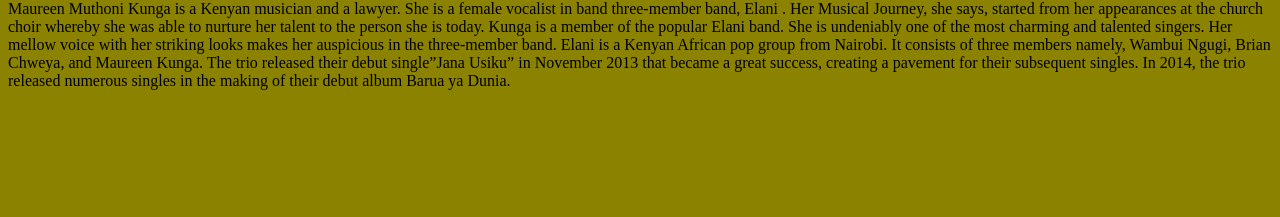
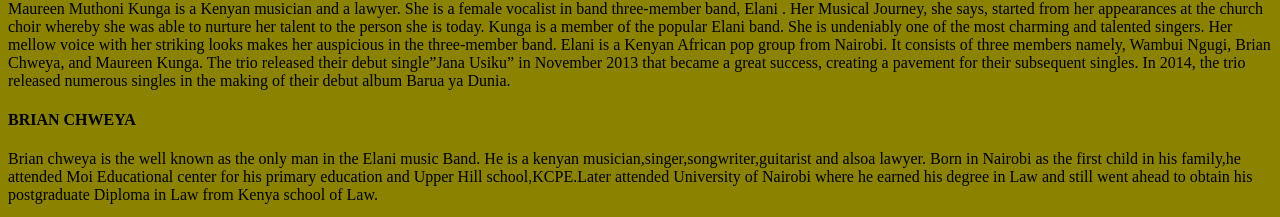
Before and after one commit to easthermutheumwengei/-Favorite-Band, a plain HTML site: page index.html in a window 1280 px wide. Shown: the part 2444-2661 px from the top of the page. Before the commit the page ends 2550 px from the top, so only its background shows below. Drawn offline with Linux system fonts and the light colour scheme; grey boxes are pictures that could not be loaded.

Commit message:
update html header

```diff
--- a/index.html
+++ b/index.html
@@ -53,8 +53,8 @@ Elani appears to be my favorite band because of their unique storylines,soothing
         The trio released their debut single”Jana Usiku” in November 2013 that became a great success, creating a
         pavement for their subsequent singles. In 2014, the trio released numerous singles in the making of their debut
         album Barua ya Dunia.</P></div>
-    <!-- <h3><strong>BRIAN CHWEYA</strong></h3> -->
-    <!-- <P>Brian chweya is the well known as the only man in the Elani music Band. He is a kenyan musician,singer,songwriter,guitarist and alsoa lawyer. Born in Nairobi as the first child in his family,he attended Moi Educational center for his primary education and Upper Hill school,KCPE.Later attended University of Nairobi where he earned his degree in Law and still went ahead to obtain his postgraduate Diploma in Law from Kenya school of Law.</P>
+    <h4><strong>BRIAN CHWEYA</strong></h4>
+    <P>Brian chweya is the well known as the only man in the Elani music Band. He is a kenyan musician,singer,songwriter,guitarist and alsoa lawyer. Born in Nairobi as the first child in his family,he attended Moi Educational center for his primary education and Upper Hill school,KCPE.Later attended University of Nairobi where he earned his degree in Law and still went ahead to obtain his postgraduate Diploma in Law from Kenya school of Law.</P>
    <img src="http://nairobiwire.com/wp-content/uploads/2016/05/bryan.jpg" alt="Brian Chweya">
     <h3><strong>WAMBUI NGUGI</strong></h3>
    <P>Wambui Ngugi graduated with Bsc.in Acturial Science from the University of Nairobi in 2012.Wambuis voice is a hard voice to miss.She is a member of Elani band group that amazes the country with great relatable music,song after song.
```
